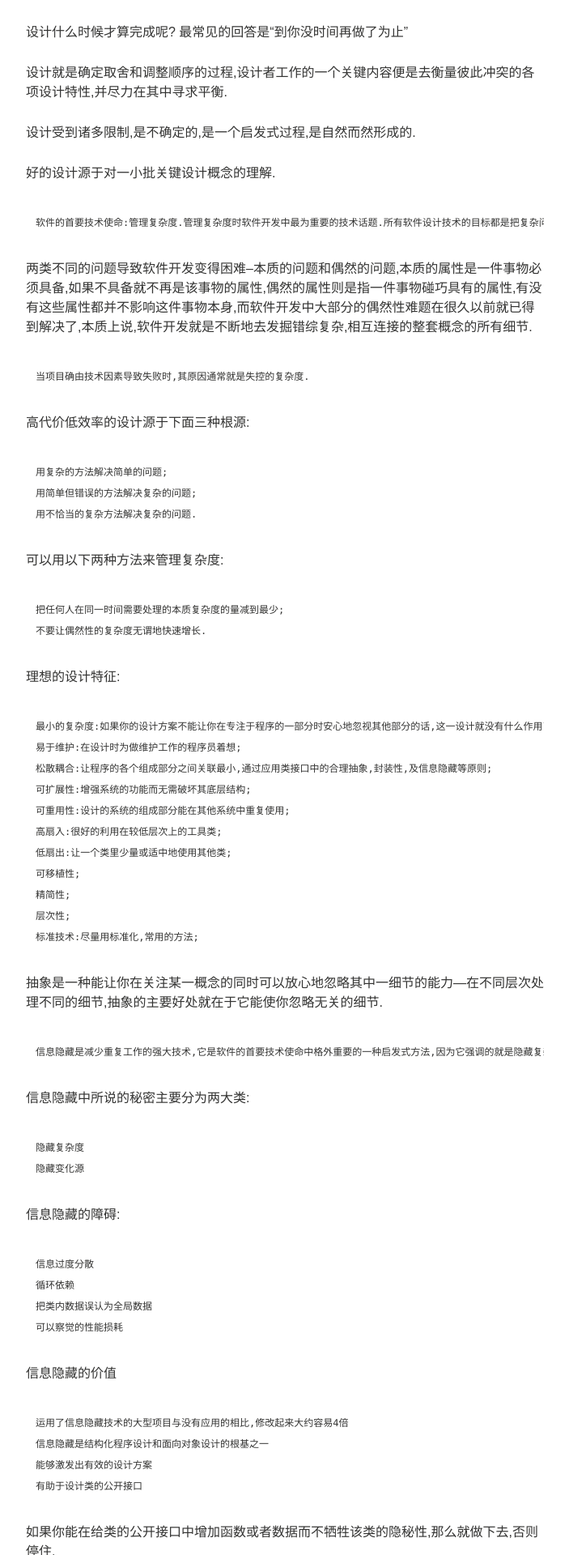
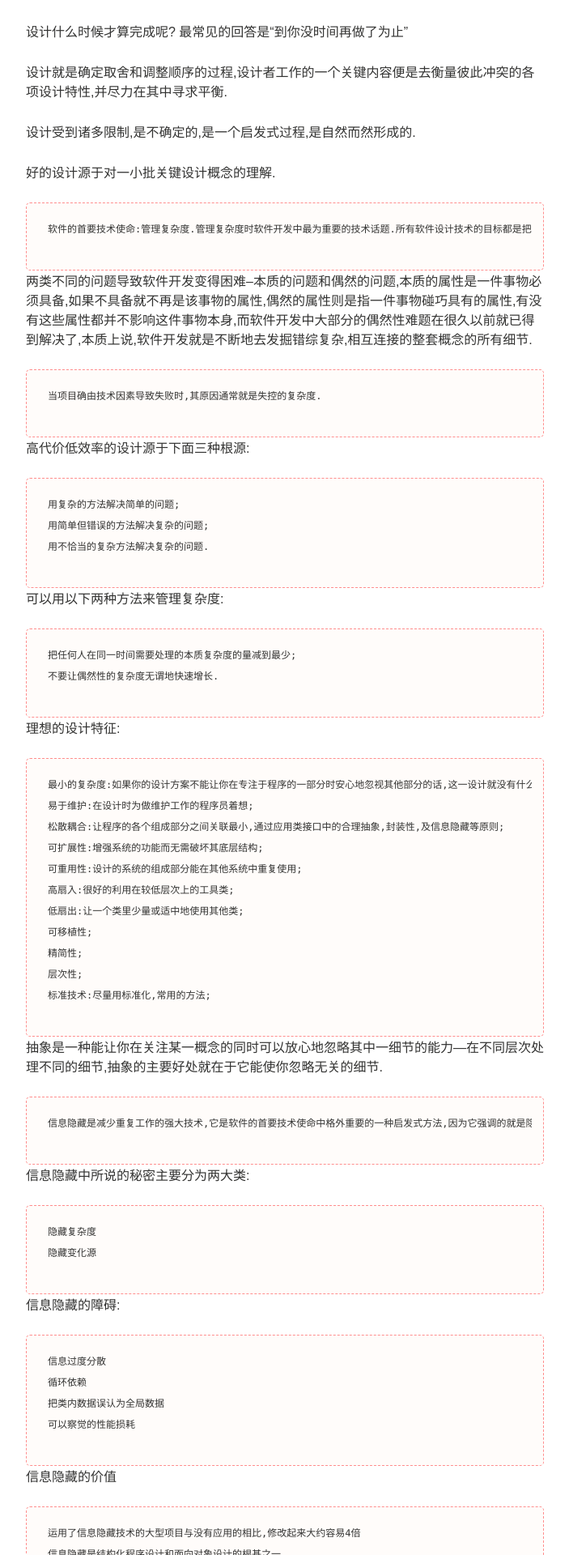
Before and after one commit to yang7229693/yang7229693.github.io, a Jekyll site: the page built from _posts/2017-05-31-code-complete-note-part-2.md, in a window 1280 px wide. Shown: the part 971-2891 px from the top of the page at 81% size, without its empty margins (288-991 px from the left). Built offline with Jekyll 4.4.1, drawn with Linux system fonts in a browser that asks for light colours; comment, search, counter and statistics services are not loaded.

Commit message:
text modify

```diff
--- a/_posts/2017-05-31-code-complete-note-part-2.md
+++ b/_posts/2017-05-31-code-complete-note-part-2.md
@@ -37,21 +37,25 @@ image:
 好的设计源于对一小批关键设计概念的理解.
 
     软件的首要技术使命:管理复杂度.管理复杂度时软件开发中最为重要的技术话题.所有软件设计技术的目标都是把复杂问题分解成简单的部分.子系统间的相互依赖越少,就越容易在同一时间里关注问题的一小部分.
+{: .notice}
 
 两类不同的问题导致软件开发变得困难--本质的问题和偶然的问题,本质的属性是一件事物必须具备,如果不具备就不再是该事物的属性,偶然的属性则是指一件事物碰巧具有的属性,有没有这些属性都并不影响这件事物本身,而软件开发中大部分的偶然性难题在很久以前就已得到解决了,本质上说,软件开发就是不断地去发掘错综复杂,相互连接的整套概念的所有细节.
 
     当项目确由技术因素导致失败时,其原因通常就是失控的复杂度.
+{: .notice}
 
 高代价低效率的设计源于下面三种根源:
 
     用复杂的方法解决简单的问题;
     用简单但错误的方法解决复杂的问题;
     用不恰当的复杂方法解决复杂的问题.
+{: .notice}
 
 可以用以下两种方法来管理复杂度:
 
     把任何人在同一时间需要处理的本质复杂度的量减到最少;
     不要让偶然性的复杂度无谓地快速增长.
+{: .notice}
 
 理想的设计特征:
 
@@ -66,15 +70,18 @@ image:
     精简性;
     层次性;
     标准技术:尽量用标准化,常用的方法;
+{: .notice}
 
 抽象是一种能让你在关注某一概念的同时可以放心地忽略其中一细节的能力---在不同层次处理不同的细节,抽象的主要好处就在于它能使你忽略无关的细节.
 
     信息隐藏是减少重复工作的强大技术,它是软件的首要技术使命中格外重要的一种启发式方法,因为它强调的就是隐藏复杂度.
+{: .notice}
 
 信息隐藏中所说的秘密主要分为两大类:
 
     隐藏复杂度
     隐藏变化源
+{: .notice}
 
 信息隐藏的障碍:
 
@@ -82,6 +89,7 @@ image:
     循环依赖
     把类内数据误认为全局数据
     可以察觉的性能损耗
+{: .notice}
 
 信息隐藏的价值
 
@@ -89,16 +97,19 @@ image:
     信息隐藏是结构化程序设计和面向对象设计的根基之一
     能够激发出有效的设计方案
     有助于设计类的公开接口
+{: .notice}
 
 如果你能在给类的公开接口中增加函数或者数据而不牺牲该类的隐秘性,那么就做下去,否则停住.
 
     优秀的设计师所共有的一项特质就是对变化的预期能力
+{: .notice}
 
 好的程序设计所面临的最重要挑战之一就是适应变化,目标应该是把不稳定的区域隔离出来,从而把变化所带来的影响限制在一个子程序,类或者包的内部.应对变化的措施:
 
     找出看起来容易变化的项目
     把容易变化的项目分离出来
     把看起来容易变化的项目隔离开来:类的接口应肩负起保护类的隐私的职责
+{: .notice}
 
 容易发生变化的区域:
 
@@ -109,10 +120,12 @@ image:
     困难的涉及区域和构建区域
     状态变量
     数据量的限制
+{: .notice}
 
 找出容易发生变化的区域的一个好办法是,首先找出程序中可能对用户有用的最小子集,这一子集构成了系统的核心,不容易发生变化.
 
     类和子程序是用于降低复杂度的首选和最重要的智力工具
+{: .notice}
 
 设计模式的益处:
 
@@ -120,7 +133,7 @@ image:
     设计模式通过把常见解决方案的细节予以制度化来减少出错
     设计模式通过提供多种设计方案而带来启发性的价值
     设计模式通过把涉及对话提升到一个更高的层次来简化交流
-
+{: .notice}
 
 耦合度表示类与类或者子程序与子程序之间关系的紧密程度
 
```
